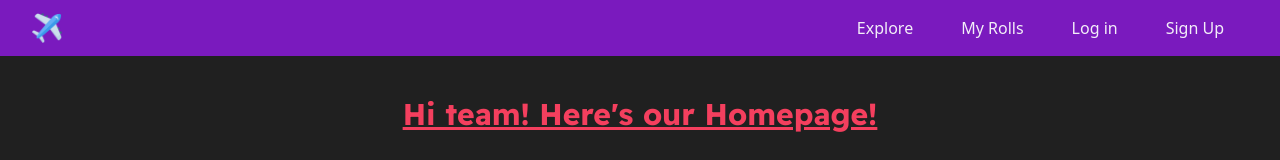
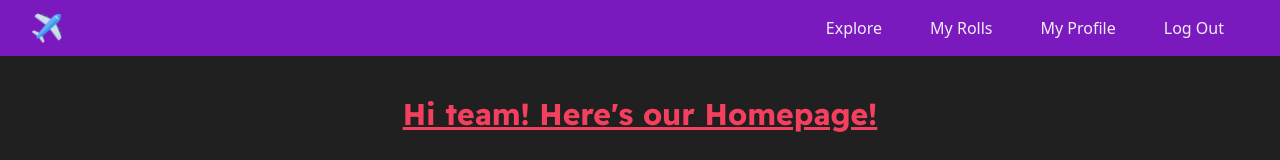
Before and after one commit to ivankbautista/travel-app-FE, a Next.js app: page / in a window 1280 px wide. Shown: the top 160 px of the page. Built offline with nearby package versions, Linux system fonts and the light colour scheme.

Commit message:
add logout button to navbar

```diff
--- a/src/components/Navbar.js
+++ b/src/components/Navbar.js
@@ -3,7 +3,7 @@ import logo from '../../public/logo.png'
 import Link from 'next/link'
 
 const Navbar = () => {
-  let logged_in = false; // TEMP
+  let logged_in = true; // TEMP
 
   return (
     <div className='flex justify-between items-center px-8 h-14 bg-atlas-400'>
@@ -27,11 +27,18 @@ const Navbar = () => {
           </a>
         </Link>
         { logged_in ?
-          <Link href='#'>
-            <a className='flex justify-center items-center h-full px-6 text-atlas-100 hover:bg-atlas-500'>
-              My Profile
-            </a>
-          </Link>
+          <>
+            <Link href='#'>
+              <a className='flex justify-center items-center h-full px-6 text-atlas-100 hover:bg-atlas-500'>
+                My Profile
+              </a>
+            </Link>
+            <Link href='#'>
+              <a className='flex justify-center items-center h-full px-6 text-atlas-100 hover:bg-atlas-500'>
+                Log Out
+              </a>
+            </Link>
+          </>
         :
           <>
             <Link href='/users/sign_in'>
```
